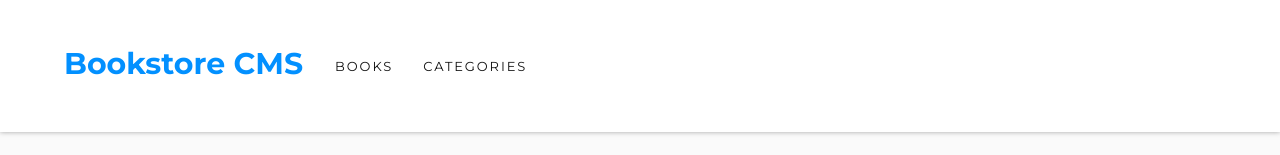
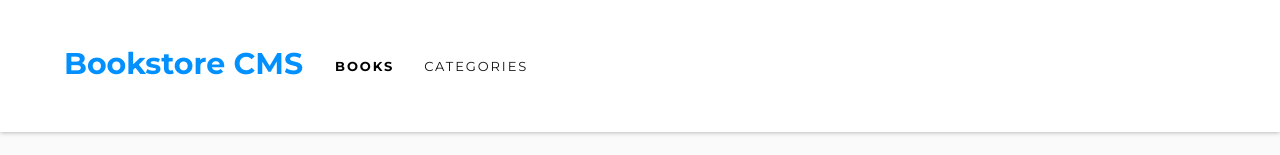
Before and after one commit to jlcarrascof/bookstore-cms, a React (Create React App) app: page /categories in a window 1280 px wide. Shown: the top 155 px of the page. Built offline with nearby package versions, Linux system fonts and the light colour scheme.

Commit message:
Add an active link according the original design.

```diff
--- a/src/components/Navbar.js
+++ b/src/components/Navbar.js
@@ -2,7 +2,7 @@ const Navbar = () => (
   <>
     <h1 className="title">Bookstore CMS</h1>
     <ul className="navbar">
-      <li><a href="/">BOOKS</a></li>
+      <li><a className="active" href="/">BOOKS</a></li>
       <li><a href="/categories">CATEGORIES</a></li>
     </ul>
   </>
--- a/src/index.css
+++ b/src/index.css
@@ -66,6 +66,10 @@ body {
   color: #121212;
 }
 
+.navbar a.active {
+  color: #000;
+  font-weight: bold;
+}
 .add-book-form {
   display: flex;
   width: 90%;
```
